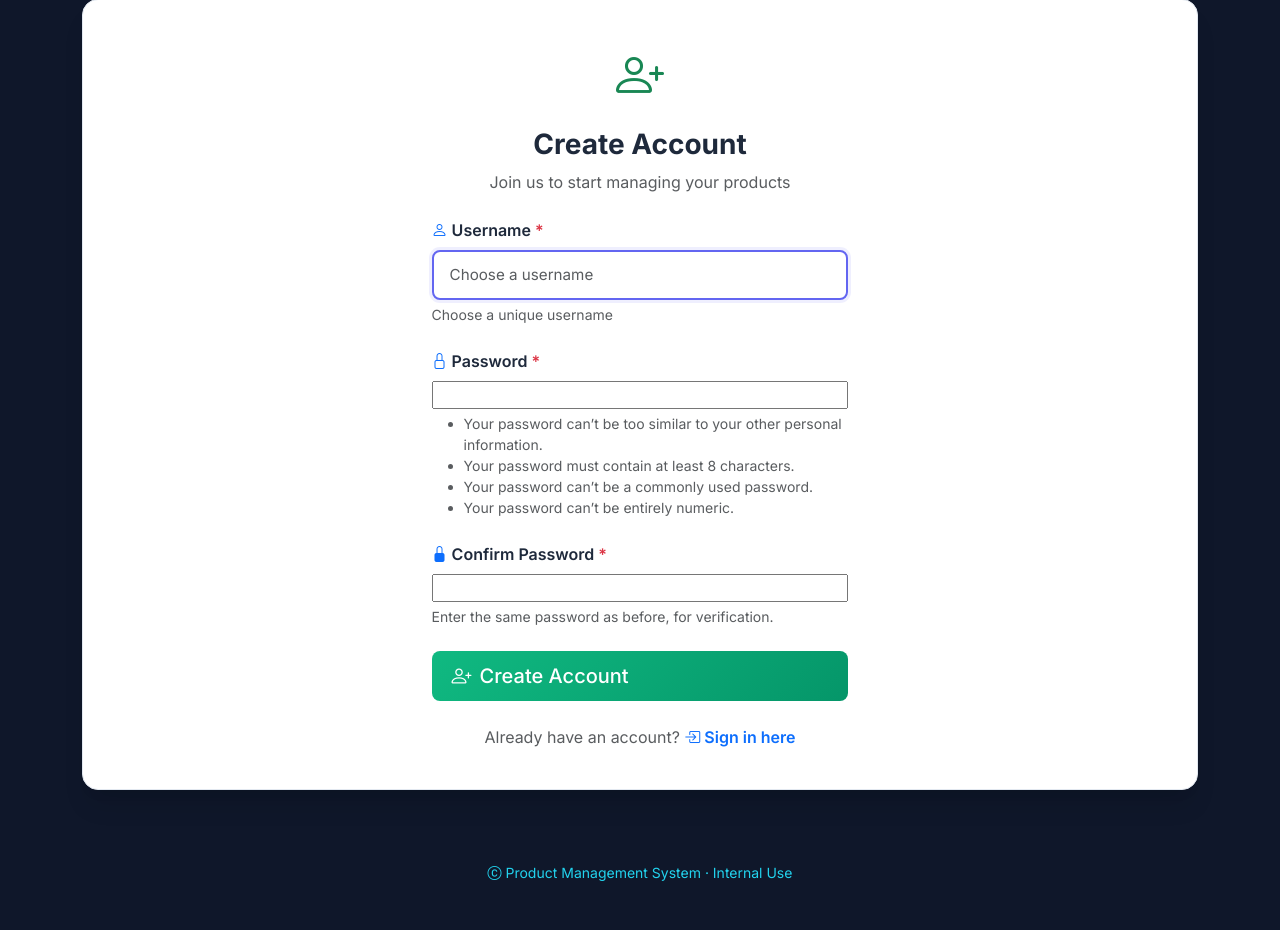
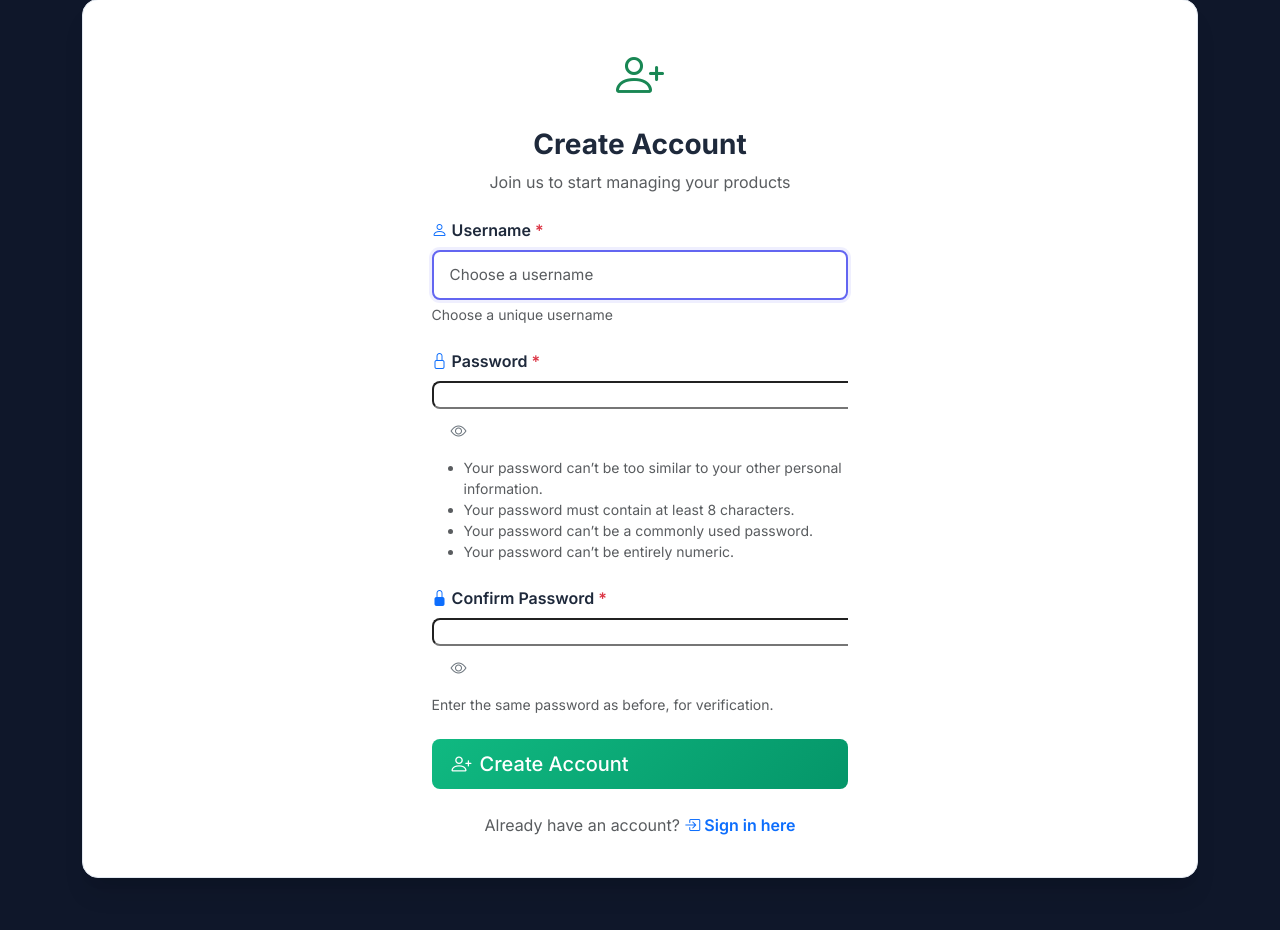
Before and after one commit to havilah-12/product_management_system, a Django app: page /register/ in a window 1280 px wide. Shown: the part 123-1053 px from the top of the page. Run offline with Django 5.2, Linux system fonts and the light colour scheme.

Commit message:
updated files

```diff
--- /dev/null
+++ b/requirements.txt
@@ -0,0 +1,2 @@
+Django>=6.0,<7.0
+Pillow>=12.0.0
--- a/templates/auth/register.html
+++ b/templates/auth/register.html
@@ -37,7 +37,12 @@
         <label for="{{ form.password1.id_for_label }}" class="form-label fw-semibold">
           <i class="bi bi-lock text-primary"></i> Password <span class="text-danger">*</span>
         </label>
-        {{ form.password1 }}
+        <div class="input-group">
+          {{ form.password1 }}
+          <button class="btn btn-outline-secondary" type="button" id="togglePassword1" title="Show/Hide Password">
+            <i class="bi bi-eye" id="togglePassword1Icon"></i>
+          </button>
+        </div>
         {% if form.password1.errors %}
           <div class="text-danger small mt-1">
             {% for error in form.password1.errors %}
@@ -55,7 +60,12 @@
         <label for="{{ form.password2.id_for_label }}" class="form-label fw-semibold">
           <i class="bi bi-lock-fill text-primary"></i> Confirm Password <span class="text-danger">*</span>
         </label>
-        {{ form.password2 }}
+        <div class="input-group">
+          {{ form.password2 }}
+          <button class="btn btn-outline-secondary" type="button" id="togglePassword2" title="Show/Hide Password">
+            <i class="bi bi-eye" id="togglePassword2Icon"></i>
+          </button>
+        </div>
         {% if form.password2.errors %}
           <div class="text-danger small mt-1">
             {% for error in form.password2.errors %}
@@ -105,6 +115,74 @@
   #{{ form.password2.id_for_label }} {
     width: 100%;
   }
+
+  .input-group #{{ form.password1.id_for_label }},
+  .input-group #{{ form.password2.id_for_label }} {
+    border-right: none;
+    border-radius: 8px 0 0 8px;
+  }
+
+  .input-group #togglePassword1,
+  .input-group #togglePassword2 {
+    border-left: none;
+    border-radius: 0 8px 8px 0;
+    border-color: var(--border-color);
+  }
+
+  .input-group #togglePassword1:hover,
+  .input-group #togglePassword2:hover {
+    background-color: #f8f9fa;
+  }
+
+  .input-group #{{ form.password1.id_for_label }}:focus,
+  .input-group #{{ form.password2.id_for_label }}:focus {
+    border-right: none;
+  }
+
+  .input-group #{{ form.password1.id_for_label }}:focus + #togglePassword1,
+  .input-group #{{ form.password2.id_for_label }}:focus + #togglePassword2 {
+    border-color: var(--primary-color);
+  }
 </style>
 
+<script>
+  document.addEventListener('DOMContentLoaded', function() {
+    // Toggle for password1
+    const togglePassword1 = document.getElementById('togglePassword1');
+    const passwordField1 = document.getElementById('{{ form.password1.id_for_label }}');
+    const toggleIcon1 = document.getElementById('togglePassword1Icon');
+
+    togglePassword1.addEventListener('click', function() {
+      const type = passwordField1.getAttribute('type') === 'password' ? 'text' : 'password';
+      passwordField1.setAttribute('type', type);
+
+      if (type === 'text') {
+        toggleIcon1.classList.remove('bi-eye');
+        toggleIcon1.classList.add('bi-eye-slash');
+      } else {
+        toggleIcon1.classList.remove('bi-eye-slash');
+        toggleIcon1.classList.add('bi-eye');
+      }
+    });
+
+    // Toggle for password2
+    const togglePassword2 = document.getElementById('togglePassword2');
+    const passwordField2 = document.getElementById('{{ form.password2.id_for_label }}');
+    const toggleIcon2 = document.getElementById('togglePassword2Icon');
+
+    togglePassword2.addEventListener('click', function() {
+      const type = passwordField2.getAttribute('type') === 'password' ? 'text' : 'password';
+      passwordField2.setAttribute('type', type);
+
+      if (type === 'text') {
+        toggleIcon2.classList.remove('bi-eye');
+        toggleIcon2.classList.add('bi-eye-slash');
+      } else {
+        toggleIcon2.classList.remove('bi-eye-slash');
+        toggleIcon2.classList.add('bi-eye');
+      }
+    });
+  });
+</script>
+
 {% endblock %}
```
Also changed, not shown: templates/auth/login.html (+51 -1 lines), README.md.
